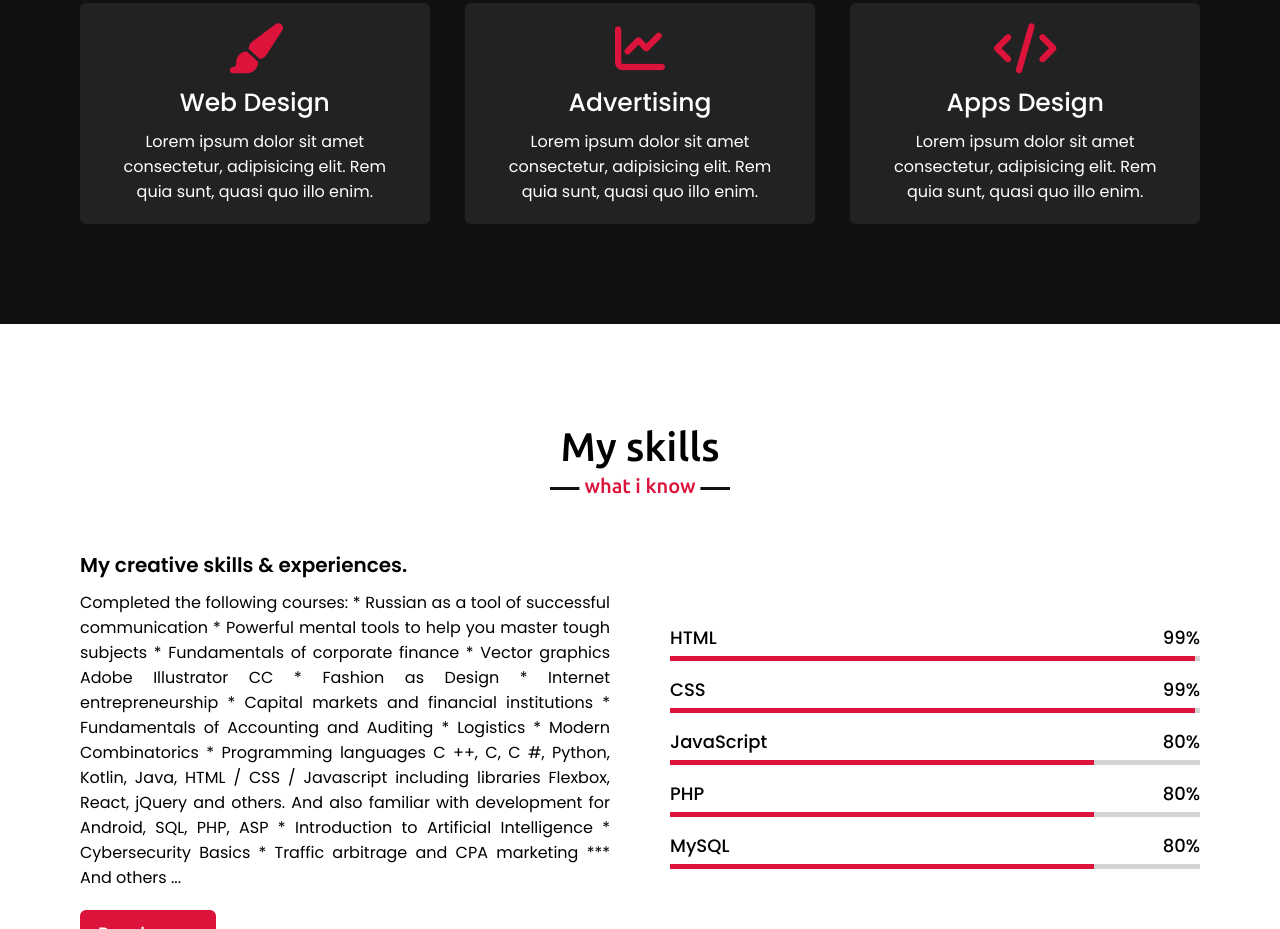
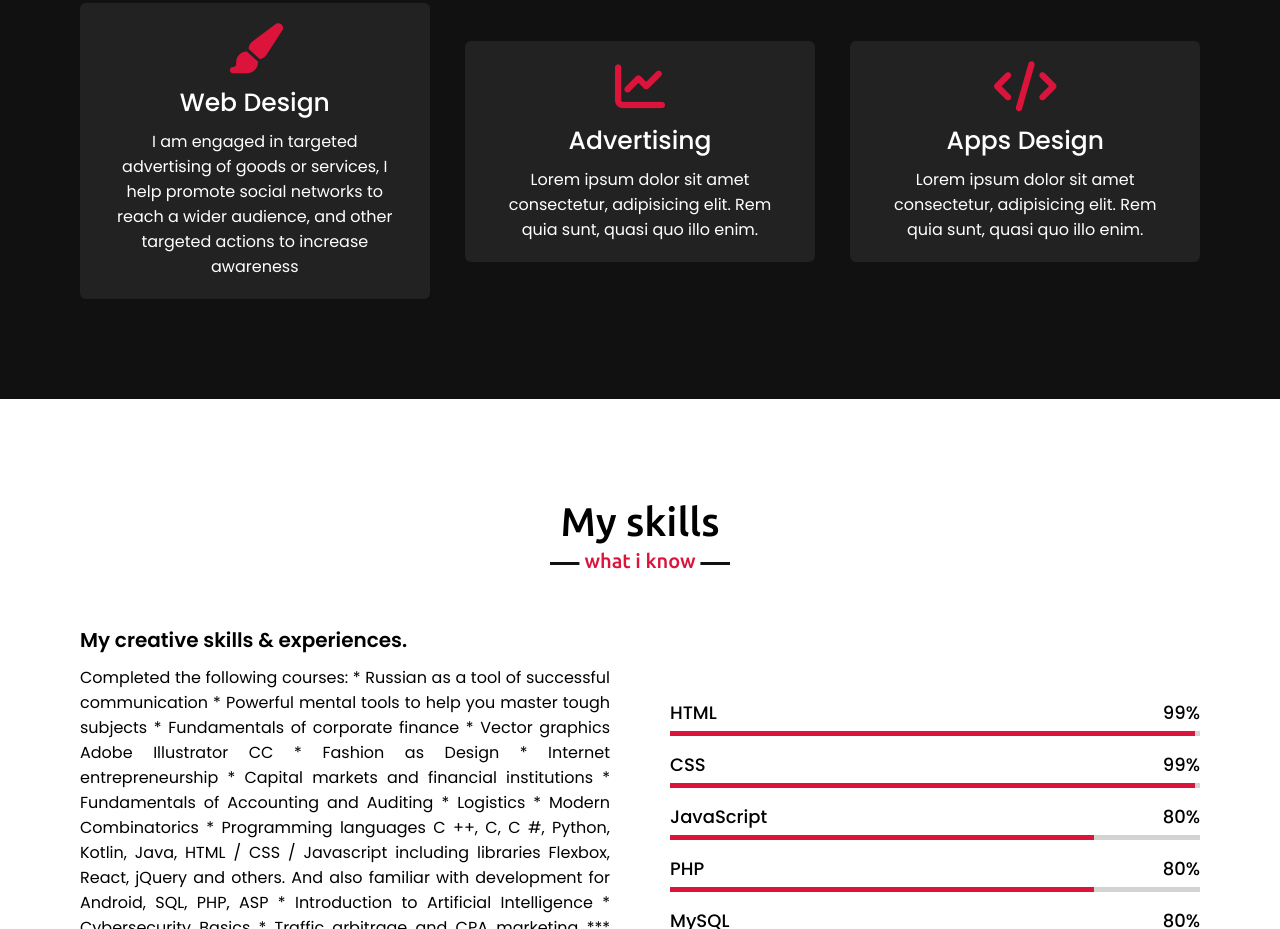
Before and after one commit to Macliodor/MacliodorHireMe.github.io, a plain HTML site: page index.html in a window 1280 px wide. Shown: the part 1756-2685 px from the top of the page. Drawn offline with nearby package versions, Linux system fonts and the light colour scheme.

Commit message:
Update index.html

```diff
--- a/index.html
+++ b/index.html
@@ -73,7 +73,7 @@
                     <div class="box">
                         <i class="fas fa-paint-brush"></i>
                         <div class="text">Web Design</div>
-                        <p>Lorem ipsum dolor sit amet consectetur, adipisicing elit. Rem quia sunt, quasi quo illo enim.</p>
+                        <p>I am engaged in targeted advertising of goods or services, I help promote social networks to reach a wider audience, and other targeted actions to increase awareness</p>
                     </div>
                 </div>
                 <div class="card">
```
